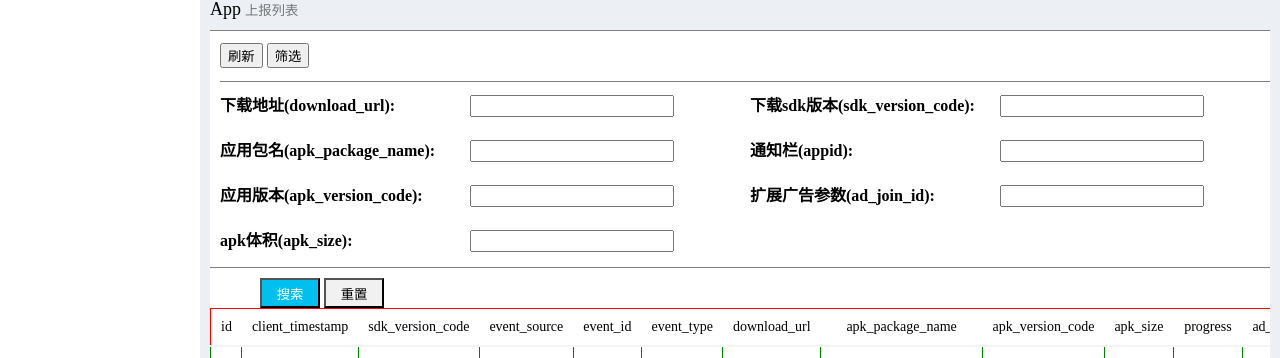
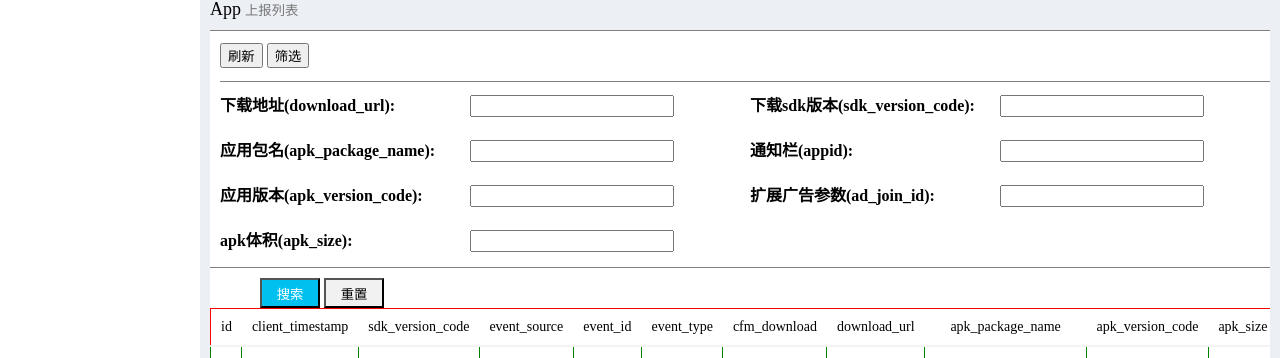
Before and after one commit to gsy13213009/py_django, a Django app: page /download_info/ in a window 1280 px wide. Shown: the part 1110-1468 px from the top of the page. Run offline with Django 3.2, Linux system fonts and the light colour scheme; tables that the repository leaves empty hold one stand-in row (values such as "Sample post").

Commit message:
[optimize] 新增一个cfm_download字段

```diff
--- a/download/download_info/models.py
+++ b/download/download_info/models.py
@@ -21,3 +21,4 @@ class DownloadInfo(models.Model):
     image_url = models.CharField(max_length=100, default='', null=True)
     type = models.CharField(max_length=10, default='', null=True)
     pub_date = models.DateTimeField()
+    cfm_download = models.CharField(max_length=2, default='', null=True)
--- a/download/download_info/views.py
+++ b/download/download_info/views.py
@@ -44,6 +44,7 @@ def report(request):
     download_info.event_source = request.POST.get('KEY_LOG_EVENT_SOURCE')
     download_info.event_id = request.POST.get('KEY_LOG_EVENT_ID')
     download_info.event_type = request.POST.get('KEY_LOG_EVENT_TYPE')
+    download_info.cfm_download = request.POST.get('cfm_download')
 
     if download_info.client_timestamp is not None:
         download_info.save()
--- a/download/templates/download_info/index.html
+++ b/download/templates/download_info/index.html
@@ -80,6 +80,7 @@
                 <th>event_source</th>
                 <th>event_id</th>
                 <th>event_type</th>
+                <th>cfm_download</th>
                 <th>download_url</th>
                 <th>apk_package_name</th>
                 <th>apk_version_code</th>
@@ -105,6 +106,7 @@
                 <td>{{customer.event_source}}</td>
                 <td>{{customer.event_id}}</td>
                 <td>{{customer.event_type}}</td>
+                <td>{{customer.cfm_download}}</td>
                 <td>{{customer.download_url}}</td>
                 <td>{{customer.apk_package_name}}</td>
                 <td>{{customer.apk_version_code}}</td>
```
